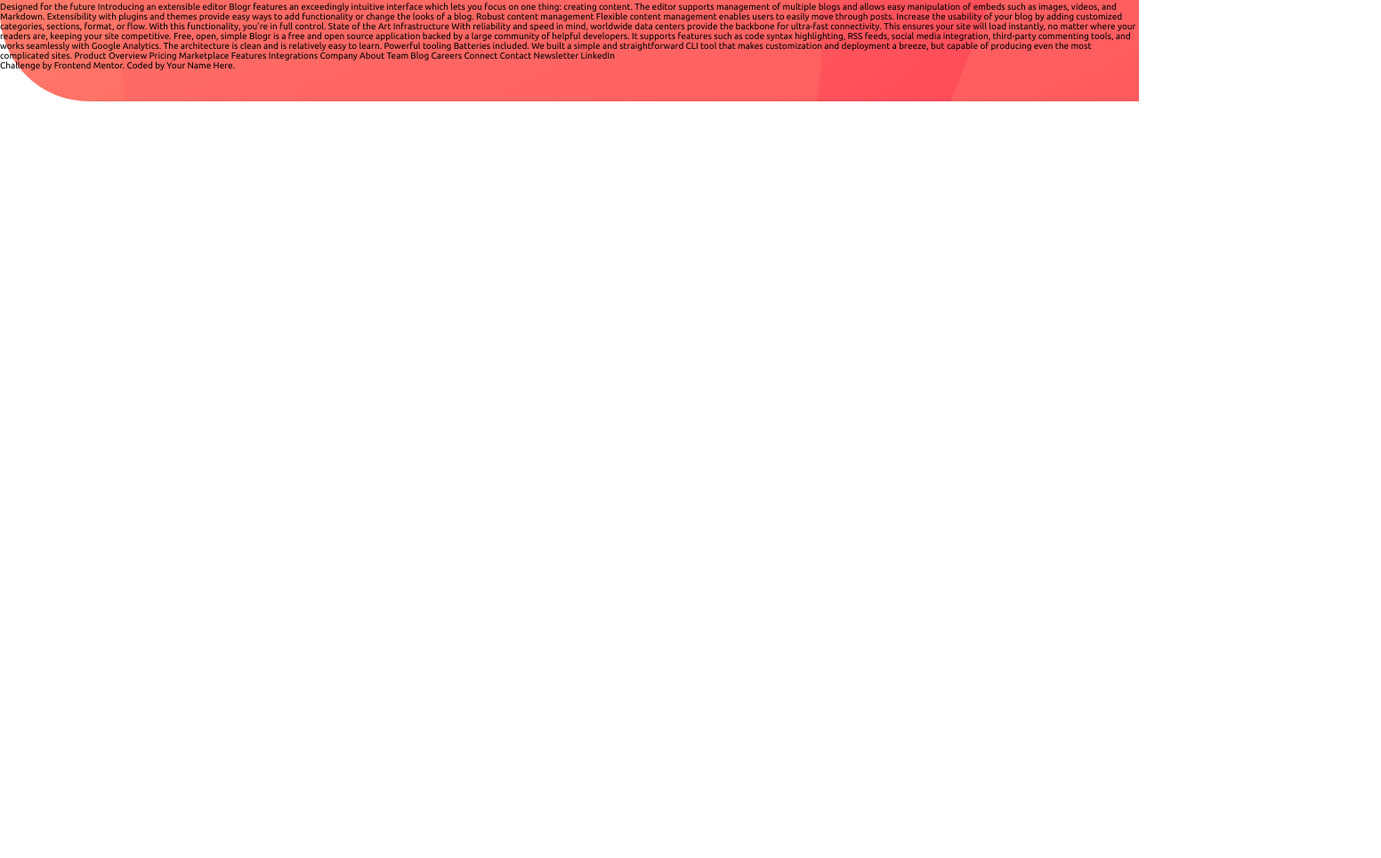
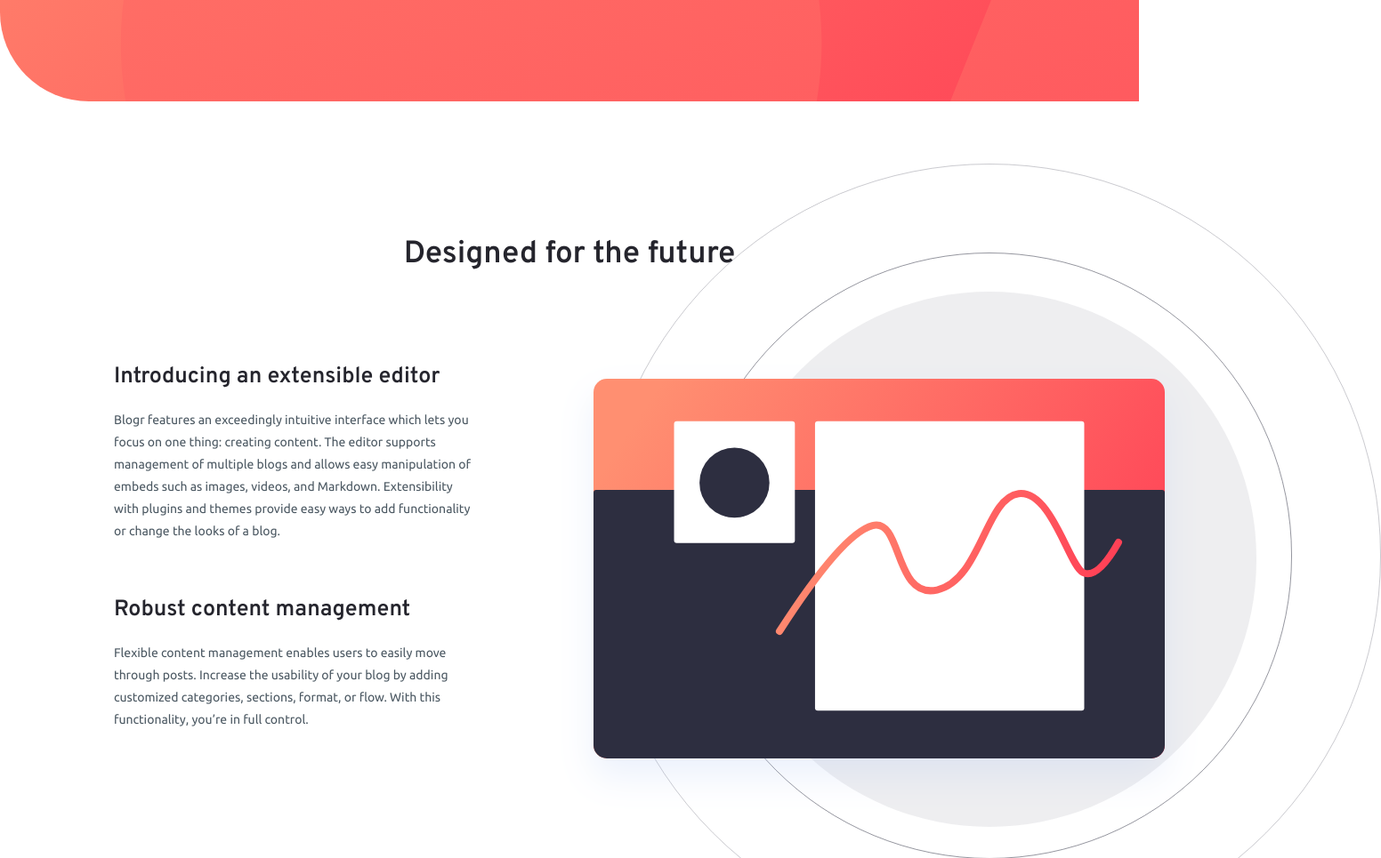
Before and after one commit to cloviswrodrigues/blogr_landing_page, a website: page frontend/index.html in a window 1280 px wide. Shown: the part 436-1401 px from the top of the page at 89% size, 1552 px wide, since content can reach past the window. Before the commit the page ends 800 px from the top, so only its background shows below. Drawn offline with Linux system fonts and the light colour scheme.

Commit message:
stylized section second

```diff
--- a/frontend/index.html
+++ b/frontend/index.html
@@ -66,23 +66,40 @@
       <a href="#">Learn More</a>
     </div>
   </section>
+  <section class="section-second container">
+    <h2>Designed for the future</h2>
+    <div class="section-second__info">
+      <h3>Introducing an extensible editor</h3>
+      <p>
+        Blogr features an exceedingly intuitive interface which lets you focus on one thing: creating content.
+        The editor supports management of multiple blogs and allows easy manipulation of embeds such as images,
+        videos, and Markdown. Extensibility with plugins and themes provide easy ways to add functionality or
+        change the looks of a blog.
+      </p>
+    </div>
+    <div class="section-second__info">
+      <h3>Robust content management</h3>
+      <p>
+        Flexible content management enables users to easily move through posts. Increase the usability of your blog
+        by adding customized categories, sections, format, or flow. With this functionality, you’re in full control.
+      </p>
+    </div>
+    <div class="section-second__illustration"></div>
+  </section>
+
+
+
+  <br><br><br><br><br><br><br><br>
+  <br><br><br><br><br><br><br><br>
+  <br><br><br><br><br><br><br><br>
+  <br><br><br><br><br><br><br><br>
 
 
 
 
-  <br><br><br><br><br><br><br><br>
 
-  Designed for the future
 
-  Introducing an extensible editor
-  Blogr features an exceedingly intuitive interface which lets you focus on one thing: creating content.
-  The editor supports management of multiple blogs and allows easy manipulation of embeds such as images,
-  videos, and Markdown. Extensibility with plugins and themes provide easy ways to add functionality or
-  change the looks of a blog.
 
-  Robust content management
-  Flexible content management enables users to easily move through posts. Increase the usability of your blog
-  by adding customized categories, sections, format, or flow. With this functionality, you’re in full control.
 
   State of the Art Infrastructure
   With reliability and speed in mind, worldwide data centers provide the backbone for ultra-fast connectivity.
--- a/frontend/scss/_component.scss
+++ b/frontend/scss/_component.scss
@@ -35,3 +35,49 @@
         }
     }
 }
+
+.section-second {
+    margin-top: 35rem;
+    color: $color-very-dark-grayish-blue;
+    position: relative;
+
+    h2 {
+        font-family: Overpass, sans-serif;
+        font-size: 3.5rem;
+        color: $color-very-dark-black-blue;
+        text-align: center;
+    }
+
+    &__info {
+        margin-top: 10rem;
+        max-width: 40%;
+
+        h3 {
+            font-family: Overpass, sans-serif;
+            font-size: 2.5rem;
+            color: $color-very-dark-black-blue;
+        }
+
+        p {
+            margin-top: 2rem;
+            font-size: 1.4rem;
+            line-height: 2.5rem;
+        }
+
+        &:nth-child(3) {
+            margin-top: 6rem;
+        }
+    }
+
+    &__illustration {
+        position: absolute;
+        top: -80px;
+        right: -400px;
+        width: 100%;
+        height: 100vh;
+        max-width: 925px;
+        max-height: 882px;
+        background: url(../images/illustration-editor-desktop.svg) no-repeat;
+        background-size: cover;
+    }
+}
```
Also changed, not shown: frontend/css/style.css, 1 other file.
